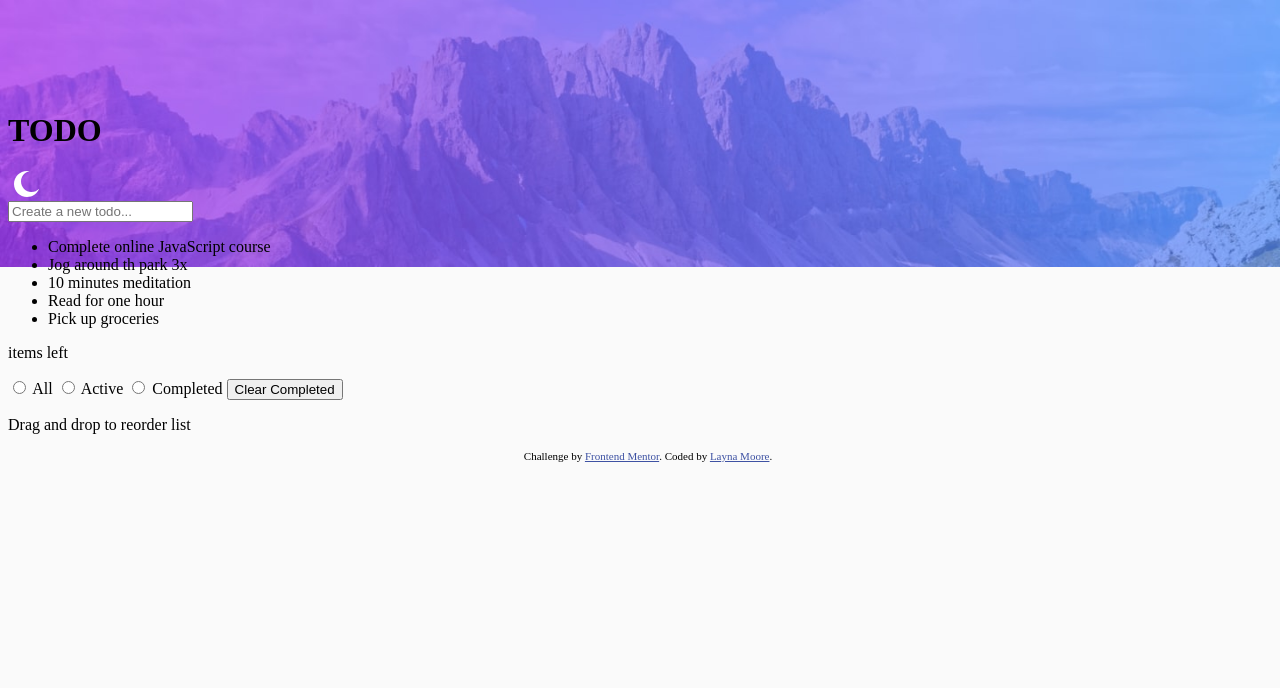
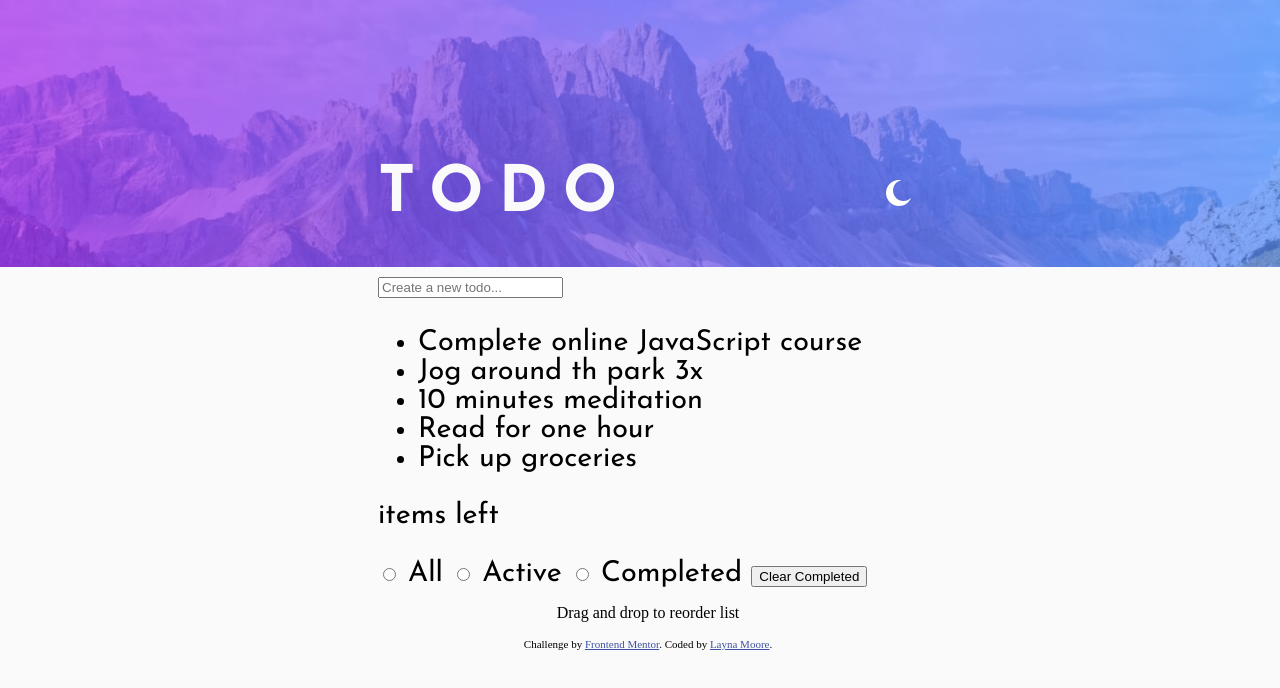
Before and after one commit to Winx1718/todo-app, a plain HTML site: page index.html in a window 1280 px wide. Drawn offline with Linux system fonts and the light colour scheme.

Commit message:
added overall CSS

```diff
--- a/index.html
+++ b/index.html
@@ -24,7 +24,9 @@
   <body>
     <div class="background">
       <div class="container">
-        <div class="header"><h1>TODO</h1>
+        <div class="todo">
+          <div class="header">
+            <h1>TODO</h1>
             <button class="theme">
               <img
                 src="./images/icon-moon.svg"
@@ -76,6 +78,7 @@
             <label class="filter" for="completed">Completed</label>
             <button class="btn">Clear Completed</button>
           </form>
+        </div>
         <p>Drag and drop to reorder list</p>
       </div>
       <footer>
--- a/src/style.css
+++ b/src/style.css
@@ -13,11 +13,32 @@ footer {
 footer a {
   color: hsl(228, 45%, 44%);
 }
-
+.container {
+  display: flex;
+  flex-direction: column;
+  align-items: center;
+  position: relative;
+}
+.todo {
+  width: 100%;
+  max-width: 540px;
+  font-size: 1.8rem;
+  font-family: "Josefin Sans", sans-serif;
+}
 .header {
   margin: 7rem 0 0 0;
+  display: flex;
+  justify-content: space-between;
+  align-items: center;
+  color: hsl(0, 0%, 98%);
 }
-.theme {
+.header h1 {
+  font-weight: bold;
+  font-size: 4rem;
+  line-height: 4rem;
+  letter-spacing: 15px;
+}
+.header button {
   background: transparent;
   border: none;
 }
```
Lines whose indentation alone changed are shown as unchanged.
